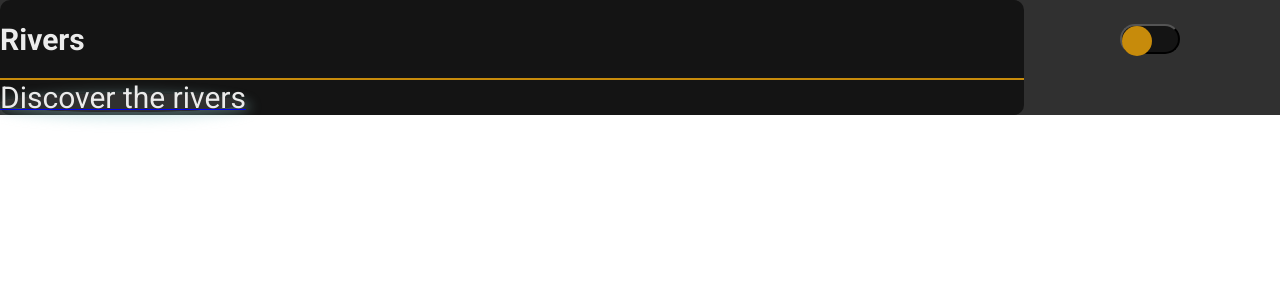
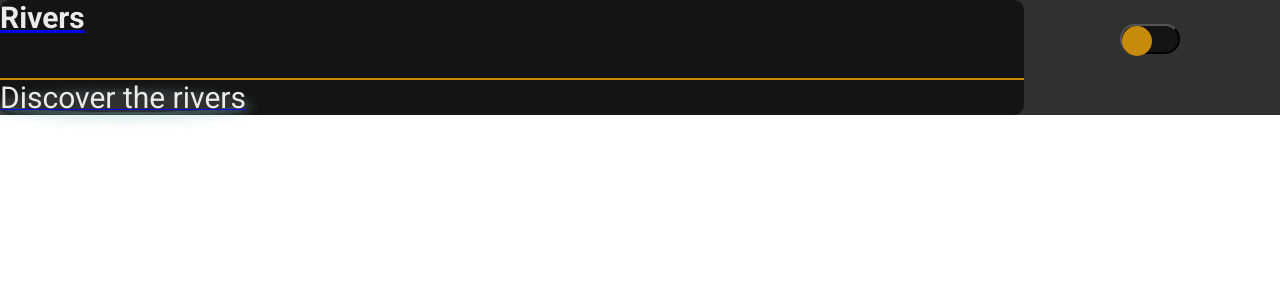
Before and after one commit to mrc-bsllt/vue_rivers, a Vue app: page / in a window 1280 px wide. Shown: the top 300 px of the page. Built offline with nearby package versions, Linux system fonts and the light colour scheme; no server answers; what vue-agile would draw is missing.

Commit message:
Vue_river
Added homepage link to title

```diff
--- a/src/components/Header.vue
+++ b/src/components/Header.vue
@@ -1,6 +1,8 @@
 <template>
-  <header :style="{ 'border-bottom-color': colors.borderColor }">
-      <h1 :style="{ 'color': colors.tertiary }" class="text-center uppercase">Rivers</h1>
+  <header :style="{ 'border-bottom-color': colors.borderColor }" class="flex felx-row justify-center items-center flex-nowrap">
+      <router-link :to="{ name: 'Home' }">
+        <h1 :style="{ 'color': colors.tertiary }" class="uppercase">Rivers</h1>
+      </router-link>
   </header>
 </template>
 
@@ -20,7 +22,6 @@
 
     header {
         height: $headerHeight;
-        line-height: $headerHeight;
         border-bottom-width: 2px;
         border-bottom-style: solid;
 
```
